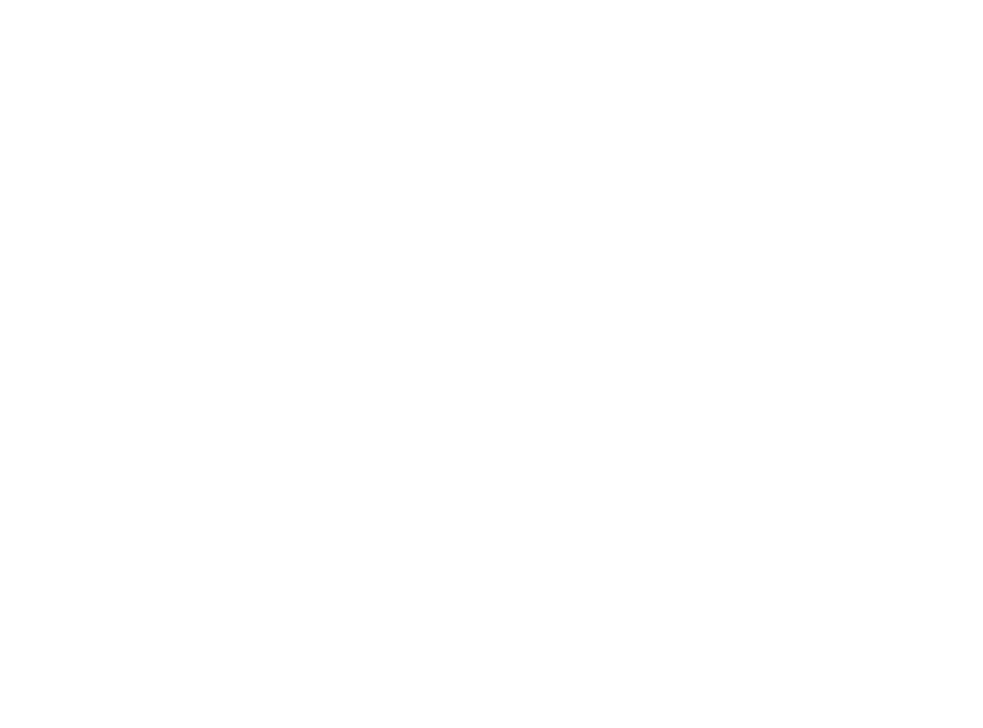
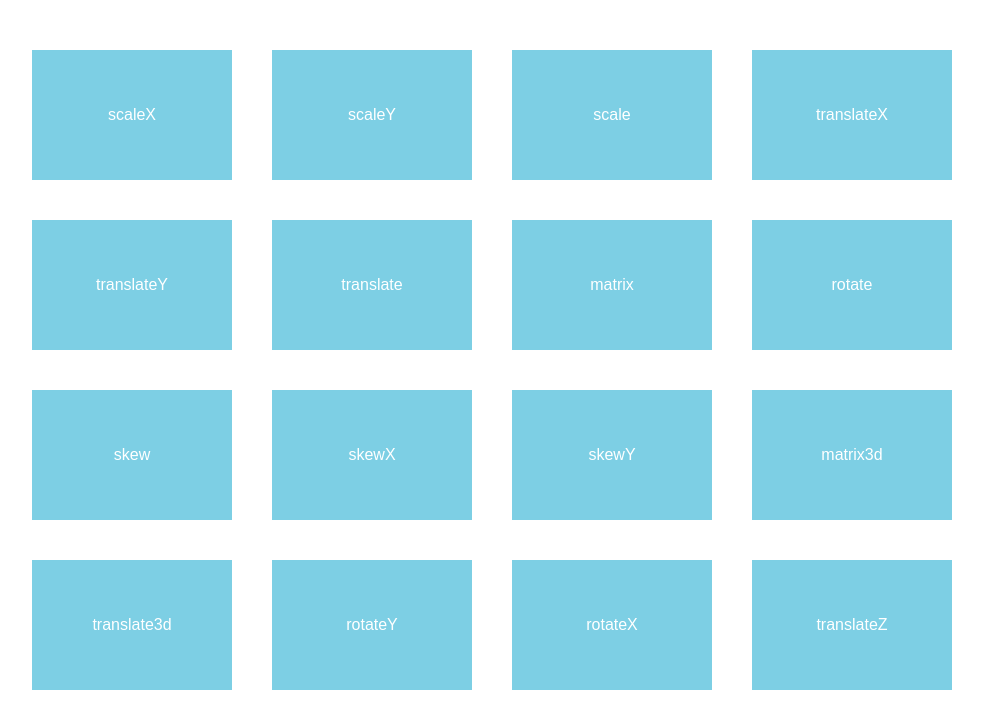
Before and after one commit to Topilov-Webbrain-FirstMonth/lesson12-homeworks, a plain HTML site: page FirstHomework/index.html in a window 1280 px wide. Shown: the whole page, without its empty margins (148-1131 px from the left). Drawn offline with Linux system fonts and the light colour scheme.

Commit message:
first homework is completed

```diff
--- a/FirstHomework/index.html
+++ b/FirstHomework/index.html
@@ -11,6 +11,94 @@
 
 <body>
 
+    <div class="wrap">
+
+        <div class="box">
+            <div class="blue scaleX ">
+                scaleX
+            </div>
+        </div>
+        <div class="box">
+            <div class="blue scaleY">
+                scaleY
+            </div>
+        </div>
+        <div class="box">
+            <div class="blue scale">
+                scale
+            </div>
+        </div>
+        <div class="box">
+            <div class="blue translateX">
+                translateX
+            </div>
+        </div>
+
+        <div class="box">
+            <div class="blue translateY">
+                translateY
+            </div>
+        </div>
+        <div class="box">
+            <div class="blue translate">
+                translate
+            </div>
+        </div>
+        <div class="box">
+            <div class="blue matrix">
+                matrix
+            </div>
+        </div>
+        <div class="box">
+            <div class="blue rotate">
+                rotate
+            </div>
+        </div>
+
+        <div class="box">
+            <div class="blue skew">
+                skew
+            </div>
+        </div>
+        <div class="box">
+            <div class="blue skewX">
+                skewX
+            </div>
+        </div>
+        <div class="box">
+            <div class="blue skewY">
+                skewY
+            </div>
+        </div>
+        <div class="box">
+            <div class="blue matrix3d">
+                matrix3d
+            </div>
+        </div>
+
+        <div class="box">
+            <div class="blue translate3d">
+                translate3d
+            </div>
+        </div>
+        <div class="box">
+            <div class="blue rotateY">
+                rotateY
+            </div>
+        </div>
+        <div class="box">
+            <div class="blue rotateX">
+                rotateX
+            </div>
+        </div>
+        <div class="box">
+            <div class="blue translateZ">
+                translateZ
+            </div>
+        </div>
+
+    </div>
+
 </body>
 
 </html>
--- a/FirstHomework/main.css
+++ b/FirstHomework/main.css
@@ -0,0 +1,172 @@
+.wrap {
+    margin: 30px auto;
+    max-width: 1000px;
+    width: 90vw;
+    display: flex;
+    flex-flow: row wrap;
+    justify-content: center;
+    font-family: sans-serif;
+}
+
+.box {
+    width: calc(20%);
+    margin: 20px 20px;
+    background: #d6d6d5;
+    cursor: pointer;
+    color: #FFF;
+    text-align: center;
+    line-height: 130px;
+}
+
+.blue {
+    background-color: #7dcfe4;
+}
+
+.scaleX {
+    transform: scaleX(1);
+    transition: transform 0.5s ease;
+}
+
+.box:hover .scaleX {
+    transform: scaleX(2);
+}
+
+.scaleY {
+    transform: scaleY(1);
+    transition: transform 0.5s ease;
+}
+
+
+.box:hover .scaleY {
+    transform: scaleY(2);
+}
+
+.scale {
+    transform: scale(1, 1);
+    transition: transform 0.5s ease;
+}
+
+
+.box:hover .scale {
+    transform: scale(1.5, 1.5);
+}
+
+.translateX {
+    transform: translateX(1);
+    transition: transform 0.5s ease;
+}
+
+
+.box:hover .translateX {
+    transform: translateX(2em);
+}
+
+.translateY {
+    transform: translateY(1);
+    transition: transform 0.5s ease;
+}
+
+
+.box:hover .translateY {
+    transform: translateY(2em);
+}
+
+.translate {
+    transform: translate(1, 1);
+    transition: transform 0.5s ease;
+}
+
+
+.box:hover .translate {
+    transform: translate(2em, 2em);
+}
+
+.matrix {
+    transform: matrix(1, 1, 1, 1);
+    transition: transform 0.5s ease;
+}
+
+.box:hover .matrix {
+    transform: matrix(1, -1, 0, 1, 0, 0);
+}
+
+.rotate {
+    transform: rotate(0);
+    transition: transform 0.5s ease;
+}
+
+.box:hover .rotate {
+    transform: rotate(270deg);
+}
+
+.skew {
+    transform: skew(1, 1);
+    transition: transform 0.5s ease;
+}
+
+.box:hover .skew {
+    transform: skew(30deg, 20deg);
+}
+
+.skewX {
+    transform: skewX(1);
+    transition: transform 0.5s ease;
+}
+
+.box:hover .skewX {
+    transform: skewX(30deg);
+}
+
+.skewY {
+    transform: skewY(1);
+    transition: transform 0.5s ease;
+}
+
+.box:hover .skewY {
+    transform: skewY(30deg);
+}
+
+.matrix3d {
+    transform: matrix3d(1);
+    transition: transform 0.5s ease;
+}
+
+.box:hover .matrix3d {
+    transform: matrix3d(0.8535533905932737, 0.4999999999999999, 0.14644660940672619, 0, -0.4999999999999999, 0.7071067811865476, 0.4999999999999999, 0, 0.14644660940672619, -0.4999999999999999, 0.8535533905932737, 0, 22.62994231491119, -20.3223304703363, 101.3700576850888, 1)
+}
+
+.translate3d {
+    transform: translate3d(1px, 1px, 1);
+    transition: transform 0.5s ease;
+}
+
+.box:hover .translate3d {
+    transform: translate3d(1px, 1px, 50px) rotate3d(3, 2, 2, 90deg);
+}
+
+.rotateY {
+    transform: perspective(1) scaleZ(1) rotateY(0deg);
+    transition: transform 0.5s ease;
+}
+
+.box:hover .rotateY {
+    transform: perspective(500px) scaleZ(2) rotateY(45deg);
+}
+
+.rotateX {
+    transform: perspective(1) scaleZ(1) rotateX(0deg);
+    transition: transform 0.5s ease;
+}
+
+.box:hover .rotateX {
+    transform: perspective(500px) scaleZ(2) rotateX(45deg);
+}
+
+.translateZ {
+    transform: translateZ(1px);
+    transition: transform 0.5s ease;
+}
+
+.box:hover .translateZ {
+    transform: rotate3d(3, 2, 2, 90deg) translateZ(50px);
+}
```
